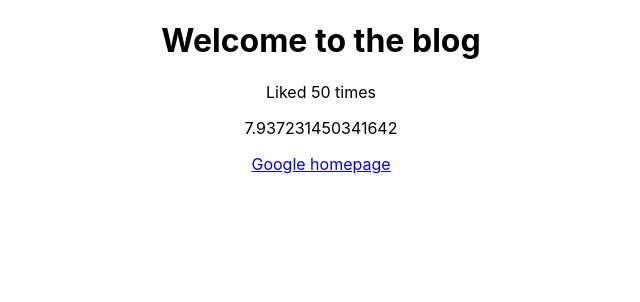
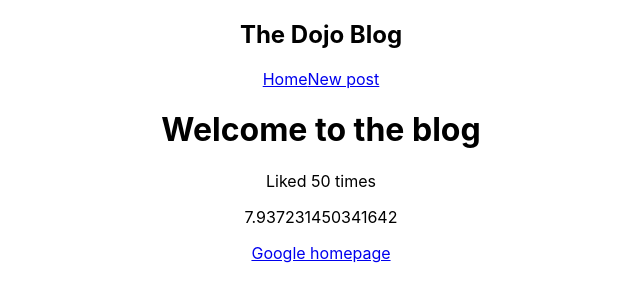
Before and after one commit to TinThomas/Dojo-blog, a React (Create React App) app: page / in a window 1280 px wide. Shown: the top 302 px of the page, without its empty margins (319-959 px from the left). Built offline with nearby package versions, Linux system fonts and the light colour scheme.

Commit message:
Added navbar

```diff
--- a/src/App.js
+++ b/src/App.js
@@ -1,4 +1,5 @@
 import './App.css';
+import Navbar from './Navbar';
 
 function App() {
   const title = "Welcome to the blog";
@@ -7,6 +8,7 @@
 
   return (
     <div className="App">
+      <Navbar />
       <div className="content">
         <h1>{title}</h1>
         <p>Liked {likes} times</p>
--- /dev/null
+++ b/src/Navbar.js
@@ -0,0 +1,13 @@
+const Navbar = () => {
+  return (
+    <nav className="navbar">
+      <h1>The Dojo Blog</h1>
+      <div className="links">
+        <a href="/">Home</a>
+        <a href="/create">New post</a>
+      </div>
+    </nav>
+  );
+}
+
+export default Navbar;
```
